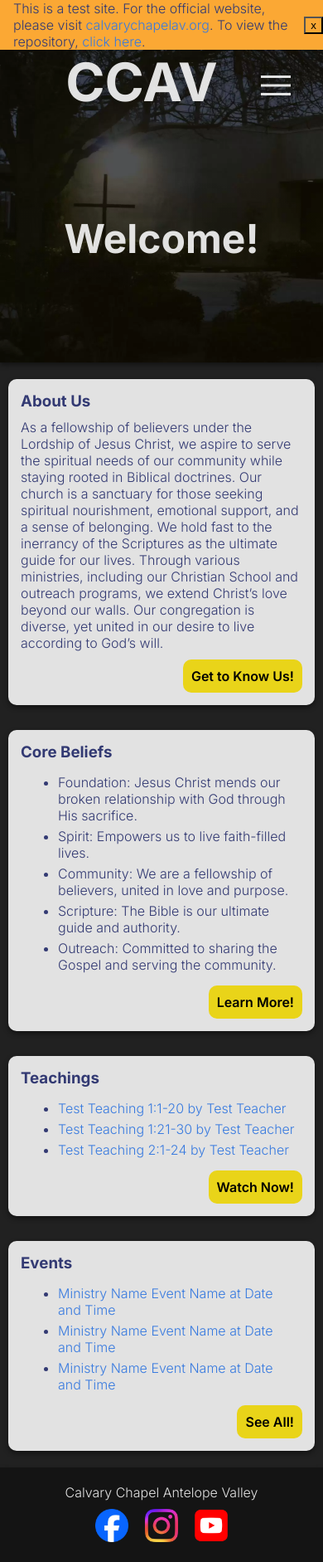
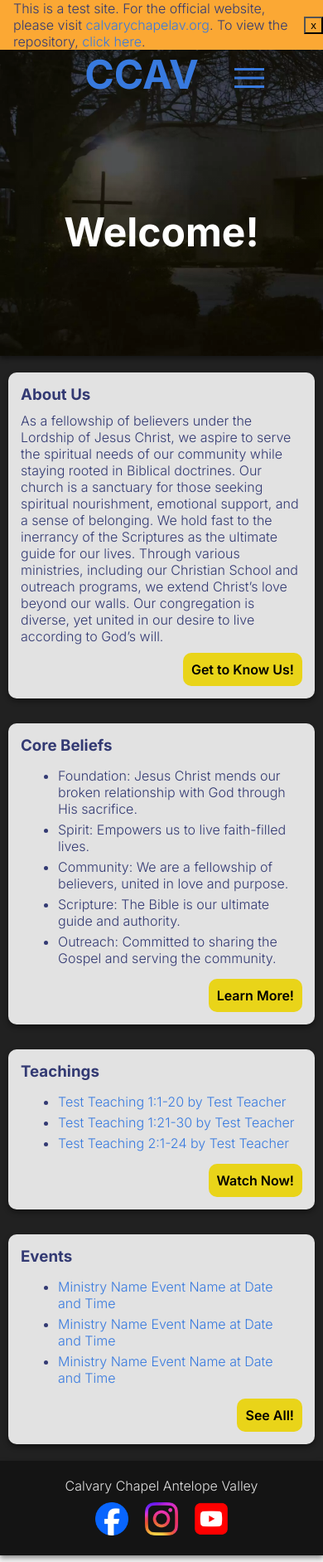
Before and after one commit to levipevans/ccav.church, a Jekyll site: the page built from index.html, in a window 390 px wide. Shown: the whole page at 83% size. Built offline with Jekyll 4.4.1, drawn with Linux system fonts in a browser that asks for light colours.

Commit message:
✨ (header.html, header.scss): enhance mobile menu styles and structure   ✨ (header.scss): update link styles for improved accessibility and   usability, adapting colors and hover effects for better user experience   ✨ (header.scss): add responsive adjustments to header elements for better   layout on smaller screens

```diff
--- a/_includes/header.html
+++ b/_includes/header.html
@@ -3,7 +3,7 @@
         <nav class="mobile-menu">
             <h1 class="title-heading"><a href="{{ site.url }}">CCAV</a></h1>
             <span class="material-symbols-outlined">
-                <a href="javascript:void(0)" class="menu-button" onclick="toggleMenu()">menu</a>
+                <a href="javascript:void(0)" class="menu-button title-heading" onclick="toggleMenu()">menu</a>
             </span>
         </nav>
         <nav class="main-menu-container">
--- a/_sass/header.scss
+++ b/_sass/header.scss
@@ -5,6 +5,10 @@
     align-items: center;
     min-height: 25vw;
     z-index: 10;
+}
+
+.mobile-menu * {
+    color: var(--white);
 }
 
 .header-content {
@@ -22,9 +26,7 @@
     font-size: 4rem;
 }
 
-header * {
-    color: var(--white) !important;
-}
+
 
 
 header nav {
@@ -33,7 +35,7 @@
     align-items: center;
 }
 
-header h1 a {
+header a {
     text-decoration: none !important;
 }
 
@@ -70,17 +72,19 @@
 #main-menu li a {
     display: block;
     padding: 10px;
-    margin: 0;
     box-sizing: border-box;
 }
 
 .main-menu-text {
-    color: var(--white) !important;
     font-weight: 400;
     font-size: 2vh;
 }
 
 @media(min-width:1250px) {
+    header * {
+        color: var(--white) !important;
+    }
+
     .main-menu-container {
         display: flex;
         flex-direction: row;
@@ -141,6 +145,14 @@
 
 @media(max-width:1249px) {
     .header-content {
+        gap: 10px;
+    }
+
+    .title-heading {
+        font-size: 3rem;
+    }
+
+    .header-content {
         display: flex;
         flex-direction: column;
         align-items: center;
@@ -152,27 +164,34 @@
         gap: 20%;
     }
 
-    .main-menu-container,
-    .main-menu-container * {
-        width: 100%;
-    }
 
     #main-menu {
         display: flex;
         flex-direction: column;
+        gap: 10px;
     }
 
     #main-menu a {
         display: flex;
-        width: 100%;
-        min-height: 7vh;
-        background-color: #1b1b1b;
-        border-block: 1px solid var(--white-transparent);
+        text-decoration: none;
+        padding: 10px;
+        margin: 10px;
+        background-color: var(--white);
+        color: black;
+        font-weight: 600;
+        width: 90%;
+        border-radius: 10px;
+        transition: padding 0.4s cubic-bezier(.59, -1.28, .43, 1.77), box-shadow 0.4s cubic-bezier(.59, -1.28, .43, 1.77);
+        text-align: center;
     }
 
-    .submenu-item-text {
-        display: inline-block;
-        transform: translate(10%, 0px);
+    #main-menu a:hover {
+        padding: 13px;
+        box-shadow: 0px 3px 6px rgba(128, 128, 128, 0.377);
+    }
+
+    .submenu a {
+        transform: translateX(10px);
     }
 
     .menu-visible {
```
